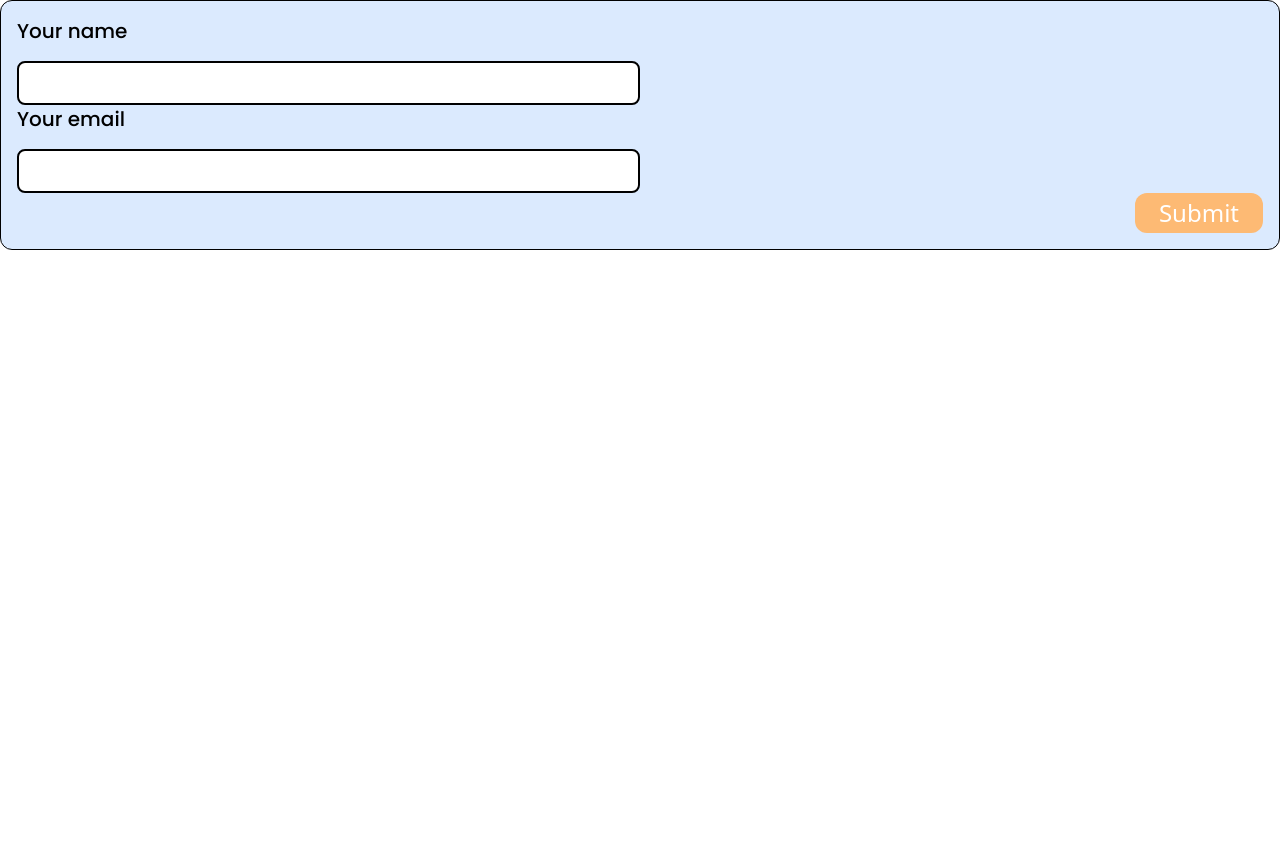
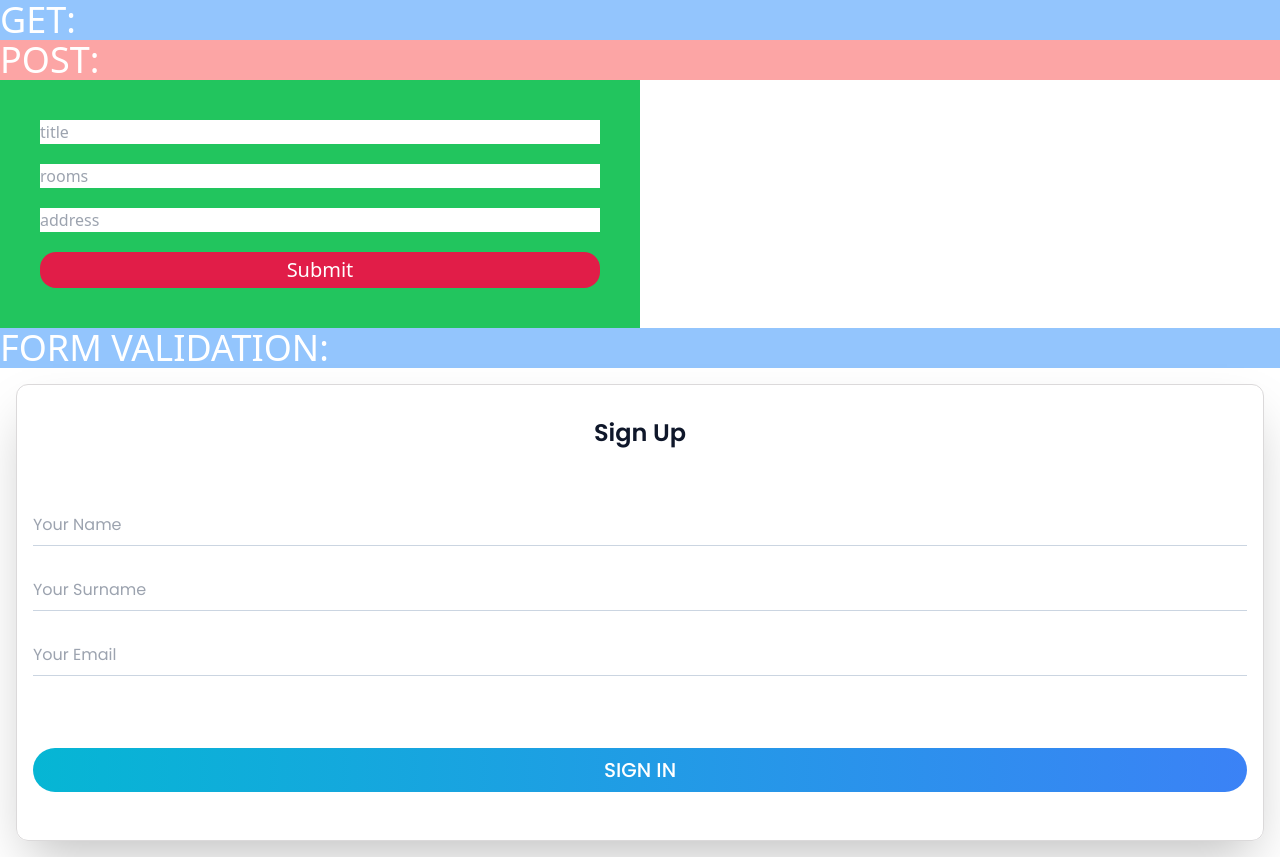
Before and after one commit to zrvnarmarin/Apartments-App, a React (Vite) app in the folder apartments-app/: page / in a window 1280 px wide. Before the commit the page ends 800 px from the top, so only its background shows below. Built offline with nearby package versions, Linux system fonts and the light colour scheme.

Commit message:
validation lgin form and validation

```diff
--- a/apartments-app/src/App.jsx
+++ b/apartments-app/src/App.jsx
@@ -195,59 +195,114 @@ const App = () => {
   }
 
   return (
-    // <div>
-    //   { !isLoading && error && <p>{error}</p> }
-    //   { isLoading &&  <p>Loading...</p>}
-    //   <p className="bg-blue-300 text-white text-4xl">GET:</p>
 
-    //   {apartments.map(apartment =>
-    //     <div key={apartment.id} className="border-2 border-black p-4 rounded-xl">
-    //       <p>ID: {apartment.id}</p>
-    //       <p>TITLE: {apartment.title}</p>
-    //       <p>ROOMS: {apartment.rooms}</p>
-    //       <p>ADDRESS: {apartment.address}</p>
-    //     </div>
-    //   )}
-    //   <p className="bg-red-300 text-white text-4xl">POST:</p>
+    <>
+    <div>
+      { !isLoading && error && <p>{error}</p> }
+      { isLoading &&  <p>Loading...</p>}
+      <p className="bg-blue-300 text-white text-4xl">GET:</p>
 
-    //   <form onSubmit={formSubmitHandler} className='bg-green-500 text-black p-10 flex flex-col gap-5 w-1/2'>
-    //     <input value={state.title} onChange={titleChangeHandler} type='text' placeholder="title" />
-    //     <input value={state.rooms} onChange={roomsChangeHandler} type='text' placeholder="rooms" />
-    //     <input value={state.address} onChange={addressChangeHandler} type='text' placeholder="address" />
-    //     <button className='text-white px-6 py-1 rounded-2xl text-xl bg-rose-600' >Submit</button>
-    //   </form>
-    //   <p className="bg-blue-300 text-white text-4xl">FORM VALIDATION:</p>
-    // </div>
-    <form
-      onSubmit={submitHandler}
-      className="border-[1px] border-black p-4 rounded-xl flex flex-col bg-blue-100">
-      <div className="flex flex-col gap-4">
-        <label className="font-medium font-poppins text-xl">Your name</label>
-        <input
-          onChange={nameChangeHandler}
-          onBlur={nameBlurHandler}
-          value={enteredName}
-          type="text"
-          className="p-2 rounded-lg w-1/2 border-2 border-black"
-        />
-        { nameInputHasError && <p className="text-red-600 font-medium text-md">Name must not be empty!</p> }
-      </div>
-      <div className="flex flex-col gap-4">
-        <label className="font-medium font-poppins text-xl">Your email</label>
-        <input
-          onChange={emailChangeHandler}
-          onBlur={emailBlurHandler}
-          value={enteredEmail}
-          type="email"
-          className="p-2 rounded-lg w-1/2 border-2 border-black"
-        />
-        { emailInputHasError && <p className="text-red-600 font-medium text-md">Enter correct email!</p> }
-      </div>
-      <div className="flex justify-end items-center">
-      <button disabled={!formIsValid} className="px-6 py-1 rounded-xl text-2xl text-white bg-orange-300">Submit</button>
-      </div>
-  </form>
+      {apartments.map(apartment =>
+        <div key={apartment.id} className="border-2 border-black p-4 rounded-xl">
+          <p>ID: {apartment.id}</p>
+          <p>TITLE: {apartment.title}</p>
+          <p>ROOMS: {apartment.rooms}</p>
+          <p>ADDRESS: {apartment.address}</p>
+        </div>
+      )}
+      <p className="bg-red-300 text-white text-4xl">POST:</p>
+
+      <form onSubmit={formSubmitHandler} className='bg-green-500 text-black p-10 flex flex-col gap-5 w-1/2'>
+        <input value={state.title} onChange={titleChangeHandler} type='text' placeholder="title" />
+        <input value={state.rooms} onChange={roomsChangeHandler} type='text' placeholder="rooms" />
+        <input value={state.address} onChange={addressChangeHandler} type='text' placeholder="address" />
+        <button className='text-white px-6 py-1 rounded-2xl text-xl bg-rose-600' >Submit</button>
+      </form>
+      <p className="bg-blue-300 text-white text-4xl">FORM VALIDATION:</p>
+    </div>
+      <PracticeForm />
+    </>
   )
 }
 
 export default App;
+
+const PracticeForm = () => {
+  const [enteredName, setEnteredName] = useState('')
+  const [enteredNameTouched, setEnteredNameTouched] = useState(false)
+  const [enteredSurname, setEnteredSurname] = useState('')
+  const [enteredSurnameTouched, setEnteredSurnameTouched] = useState(false)
+  const [enteredEmail, setEnteredEmail] = useState('')
+  const [enteredEmailTouched, setEnteredEmailTouched] = useState(false)
+
+  const isNameValid = enteredName.trim() !== ''
+  const isNameInputInvalid = !isNameValid && enteredNameTouched
+
+  const isSurnameValid = enteredSurname.trim() !== ''
+  const isSurnameInputInvalid = !isSurnameValid && enteredSurnameTouched
+
+  const isEmailValid = validateEmail(enteredEmail)
+  const isEmailInputInvalid = !isEmailValid && enteredEmailTouched
+
+  const nameInputHandler = e => setEnteredName(e.target.value)
+  const nameBlurHandler = () => setEnteredNameTouched(true)
+  const surnameInputHandler = e => setEnteredSurname(e.target.value)
+  const surnameBlurHandler = () => setEnteredSurnameTouched(true)
+  const emailChangeHandler = e => setEnteredEmail(e.target.value)
+  const emailBlurHandler = () => setEnteredEmailTouched(true)
+
+  const resetNameValues = () => {
+    setEnteredName('')
+    setEnteredNameTouched(false)
+  }
+
+  const resetSurnameValues = () => {
+    setEnteredSurname('')
+    setEnteredSurnameTouched(false)
+  }
+
+  const resetEmailValues = () => {
+    setEnteredEmail('')
+    setEnteredEmailTouched(false)
+  }
+
+  const submitFormHandler = e => {
+    e.preventDefault()
+
+    if (!isNameValid && !isSurnameValid && !isEmailValid) return
+
+    console.log('form submited!')
+
+    resetNameValues()
+    resetSurnameValues()
+    resetEmailValues()
+  }
+
+  let isFormValid = false
+  if (isNameValid && isSurnameValid && isEmailValid) {
+    isFormValid = true
+  }
+
+  return (
+    <div className="font-poppins flex items-center justify-center p-4 w-full">
+      <div className="flex flex-col justify-center items-center gap-4 shadow-2xl py-8 rounded-xl border-[#dbd9da] border-[1px] flex-1">
+        <h1 className="font-semibold text-2xl text-slate-900 mb-6">Sign Up</h1>
+        <form onSubmit={submitFormHandler} className="font-light p-4 flex flex-col justify-center items-center gap-6 w-full">
+          <div className="w-full">
+            <input value={enteredName} onBlur={nameBlurHandler} onChange={nameInputHandler} className="w-full py-2 outline-0 border-b-[1px] duration-300 focus:border-[#5590f4] text-[#8297aa] border-slate-300 font-light" type="text" placeholder="Your Name" />
+            { isNameInputInvalid && <p>Name must not be empty!</p>}
+          </div>
+          <div className="w-full">
+            <input value={enteredSurname} onChange={surnameInputHandler} onBlur={surnameBlurHandler} className="w-full py-2 outline-0 border-b-[1px] duration-300 focus:border-[#5590f4] text-[#8297aa] border-slate-300 font-light" type="text" placeholder="Your Surname" />
+            { isSurnameInputInvalid && <p>Surname must not be empty and the first letter have to have Z character!</p> }
+          </div>
+          <div className="w-full">
+            <input value={enteredEmail} onChange={emailChangeHandler} onBlur={emailBlurHandler} className="w-full py-2 outline-0 border-b-[1px] duration-300 focus:border-[#5590f4] text-[#8297aa] border-slate-300 font-light" type="email" placeholder="Your Email" />
+            { isEmailInputInvalid && <p>Please enter valid email!</p>}
+          </div>
+          <button disabled={!isFormValid} className="bg-gradient-to-r from-cyan-500 to-blue-500 py-2 rounded-3xl text-xl font-medium text-white uppercase w-full mt-12">Sign In</button>
+        </form>
+      </div>
+    </div>
+  )
+}
```
